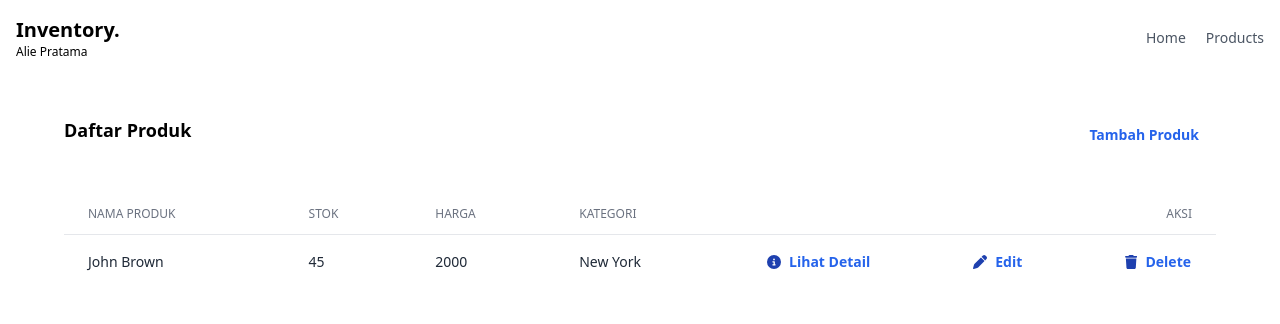
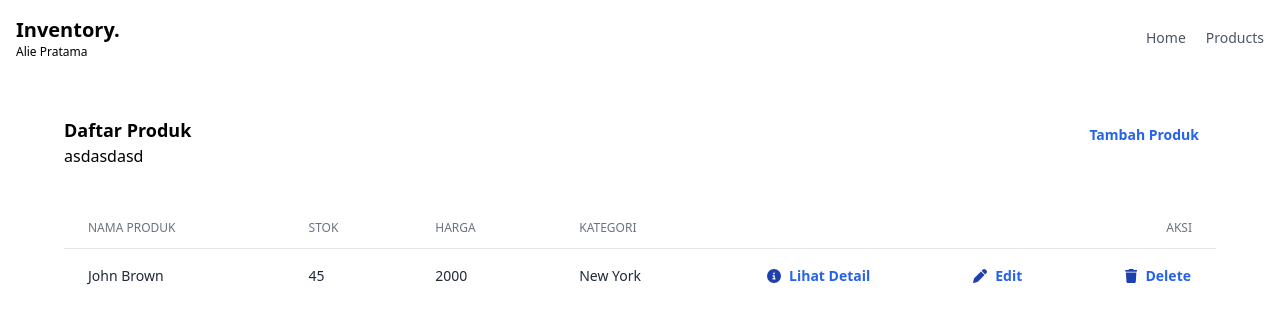
Before and after one commit to aliepratama/kuliah-responsi-inventory, a Vue app in the folder inventory-fe/: page /products in a window 1280 px wide. Shown: the top 324 px of the page. Built offline with nearby package versions, Linux system fonts and the light colour scheme; no server answers.

Commit message:
fix: cors problem with flask

```diff
--- a/inventory-fe/src/routes/Products.vue
+++ b/inventory-fe/src/routes/Products.vue
@@ -1,10 +1,26 @@
 <script>
+import axios from 'axios';
+export default {
+    data(){
+        return {
+            datalists: 'asdasdasd',
+        }
+    },
+    mounted(){
+        axios.get('http://127.0.0.1:5000/products/lists')
+        .then(res => {
+            console.log(res);
+            this.datalists = res.data;
+        })
+    }
+}
 </script>
 <template>
     <div class="divide-gray-200 dark:divide-gray-700 min-w-full px-16">
         <div class="flex justify-between py-10">
             <div>
                 <h2 class="font-bold text-lg">Daftar Produk</h2>
+                <p>{{ datalists }}</p>
             </div>
             <div>
                 <router-link to="/form" type="button" class="px-4 py-2 inline-flex items-center gap-x-2 text-sm font-semibold rounded-lg border border-transparent text-blue-600 hover:bg-blue-100 hover:text-blue-800 disabled:opacity-50 disabled:pointer-events-none dark:text-blue-500 dark:hover:bg-blue-800/30 dark:hover:text-blue-400 dark:focus:outline-none dark:focus:ring-1 dark:focus:ring-gray-600">
```
